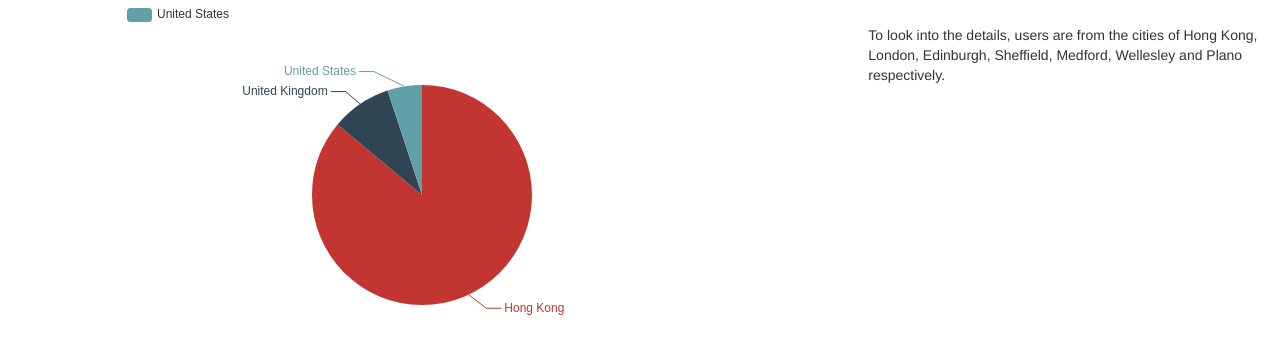
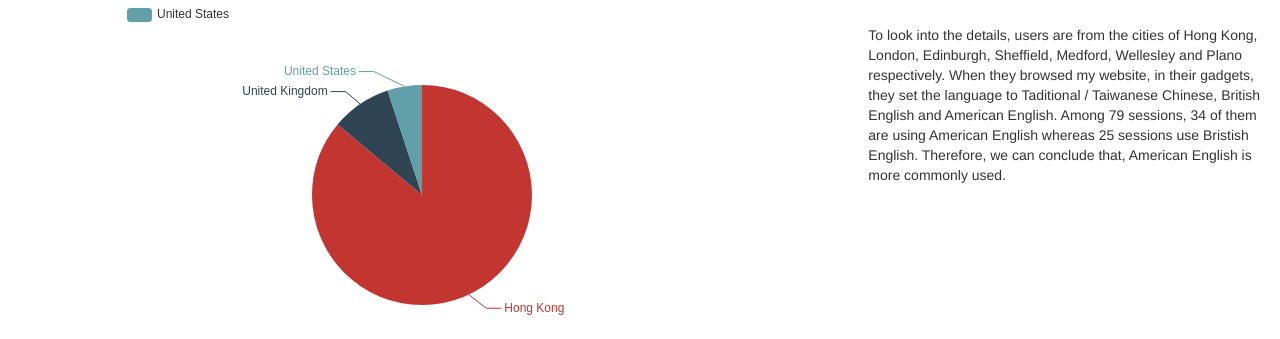
Before and after one commit to melissa0816k/homework6, a plain HTML site: page index.html in a window 1280 px wide. Shown: the part 461-800 px from the top of the page. Drawn offline with nearby package versions, Linux system fonts and the light colour scheme.

Commit message:
copy all

```diff
--- a/index.html
+++ b/index.html
@@ -89,11 +89,13 @@ window.alert("My last homework!");
 <div class="col-md-4 col-sm-offset-1">
     <p> Hong Kong users spent three more mins on my webpage compared to people from United Kingdom and United States.</p>
     <br>
-    <p>To look into the details, users are from the cities of Hong Kong, London, Edinburgh, Sheffield, Medford, Wellesley and Plano respectively.</p>
+    <p>To look into the details, users are from the cities of Hong Kong, London, Edinburgh, Sheffield, Medford, Wellesley and
+    Plano respectively. When they browsed my website, in their gadgets, they set the language to Taditional / Taiwanese Chinese,
+    British English and American English. Among 79 sessions, 34 of them are using American English whereas 25 sessions use
+    Bristish English. Therefore, we can conclude that, American English is more commonly used. </p>
 </div>
 </div>
 </div>
-
 
 <div class="container-fluid">
 <div class="row">
```
